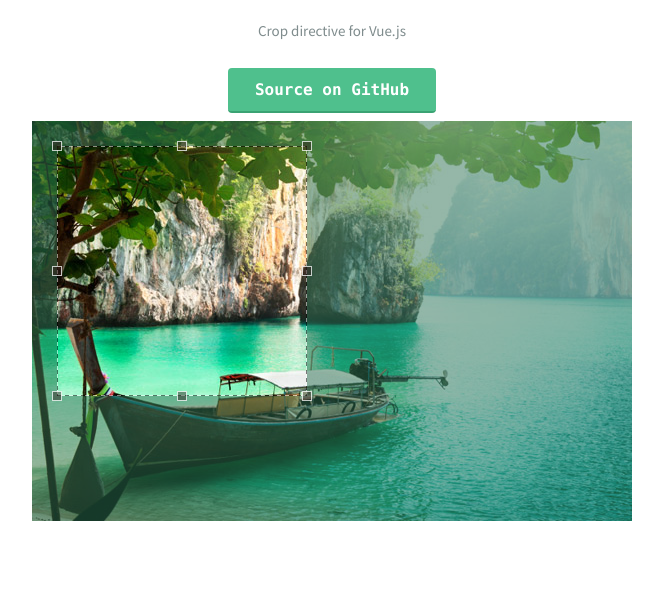
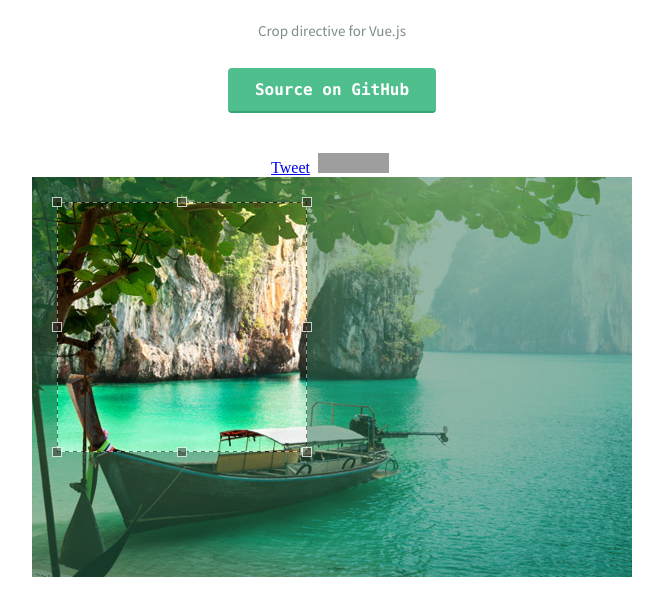
Before and after one commit to pespantelis/vue-crop, a plain HTML site: page index.html in a window 1280 px wide. Shown: the part 146-762 px from the top of the page, without its empty margins (308-971 px from the left). Drawn offline with Linux system fonts and the light colour scheme; grey boxes are pictures that could not be loaded.

Commit message:
Add social buttons

```diff
--- a/css/style.css
+++ b/css/style.css
@@ -2,6 +2,14 @@
   width: 600px;
   margin: 40px auto;
   text-align: center;
+}
+
+#social {
+  margin-top: 2em;
+}
+
+#social iframe {
+  margin: 0 4px;
 }
 
 h1 {
--- a/index.html
+++ b/index.html
@@ -17,6 +17,11 @@
 
         <a href="https://github.com/pespantelis/vue-crop" class="button">Source on GitHub</a>
 
+        <div id="social">
+            <a href="https://twitter.com/share" class="twitter-share-button" data-text="VueCrop - A @vuejs directive for image cropping" data-via="pespantelis">Tweet</a>
+            <iframe src="https://ghbtns.com/github-btn.html?user=pespantelis&repo=vue-crop&type=star&count=true" frameborder="0" scrolling="0" width="71px" height="20px"></iframe>
+        </div>
+
         <img src="pic.jpg" width="600" height="400"
              v-crop="create: test, start: test, move: test, end: test"/>
 
@@ -28,6 +33,7 @@
     <script src="js/Jcrop.min.js"></script>
     <script src="js/vue-crop.js"></script>
     <script src="js/script.js"></script>
+    <script>!function(d,s,id){var js,fjs=d.getElementsByTagName(s)[0],p=/^http:/.test(d.location)?'http':'https';if(!d.getElementById(id)){js=d.createElement(s);js.id=id;js.src=p+'://platform.twitter.com/widgets.js';fjs.parentNode.insertBefore(js,fjs);}}(document, 'script', 'twitter-wjs');</script>
 
 </body>
 </html>
```
